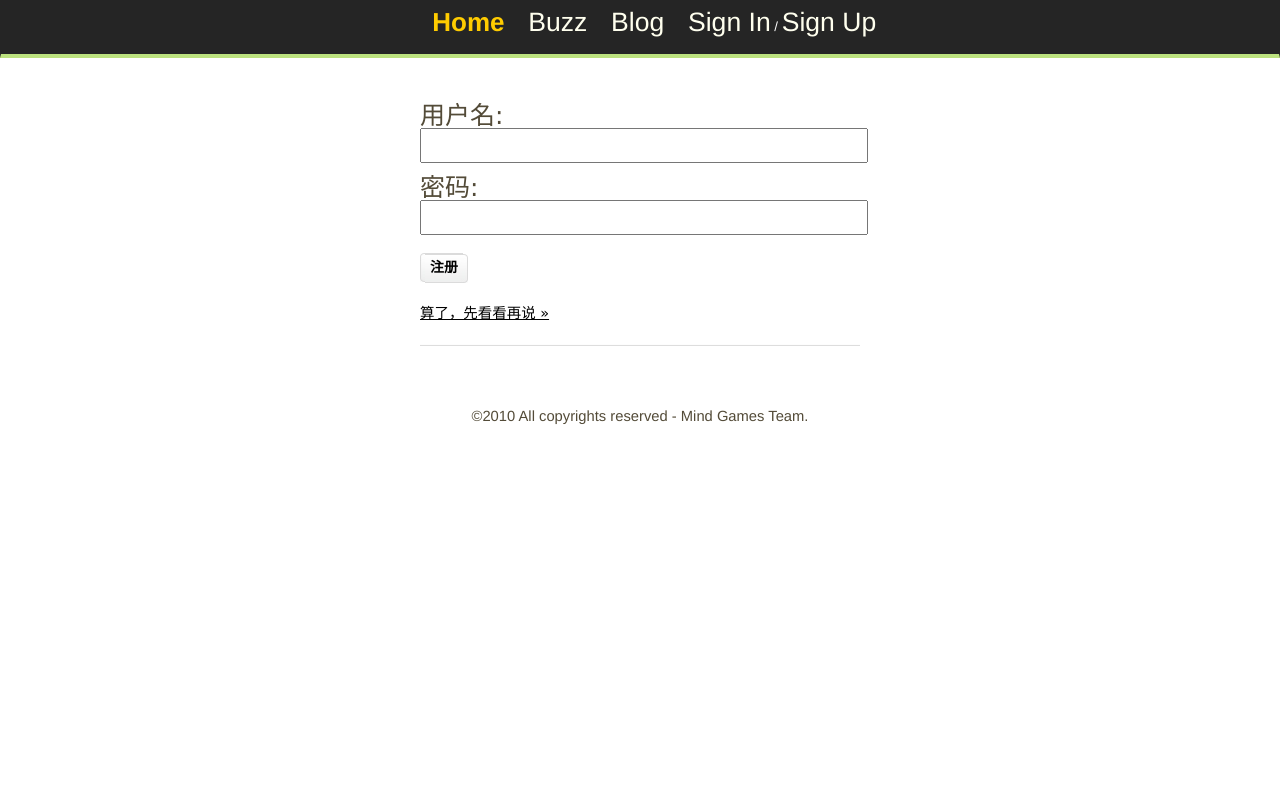
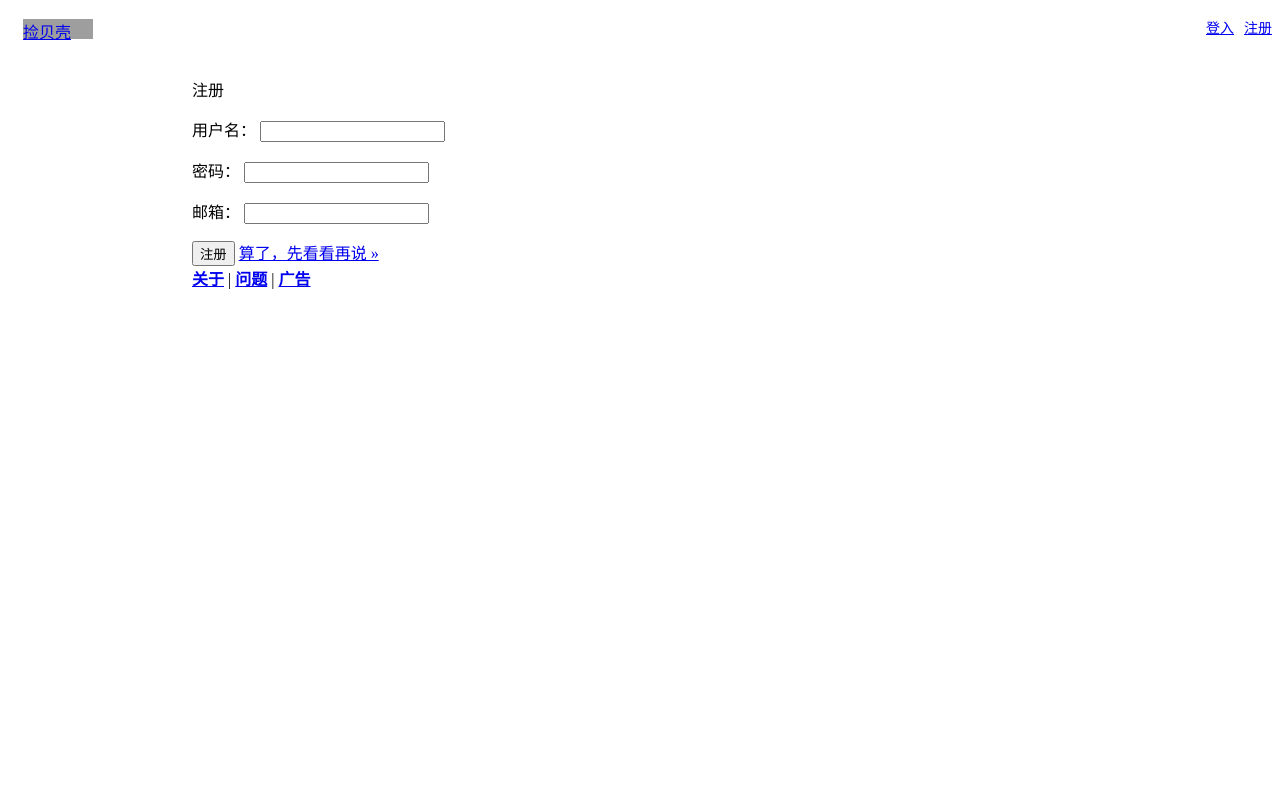
Before and after one commit to fay/tao, a Flask app: page /signup in a window 1280 px wide. Run offline with Flask 2, Linux system fonts and the light colour scheme; grey boxes are pictures that could not be loaded.

Commit message:
scaffolding, or skeleton

```diff
--- /dev/null
+++ b/static/css/style.css
@@ -0,0 +1,62 @@
+/*
+  Beike
+  desktop style
+*/
+
+#top {
+  height: 66px;
+  overflow: hidden;
+}
+
+#logo {
+  background-image: url("/static/img/logo.png");
+  width: 70px;
+  height: 20px;
+  float: left;
+  cursor: pointer;
+  margin-top: 11px;
+  margin-left: 15px;
+}
+
+#nav {
+  float: right;
+  text-align: right;
+  font-size: 14px;
+  line-height: 14px;
+  #color: #fff;
+}
+
+#nav ul {
+  list-style: none;
+}
+
+#nav ul li {
+  list-style: none;
+  float: left;
+  margin-left: 10px;
+}
+
+#search {
+	margin: 0px 200px 0px 120px;
+	text-align: left;
+	padding: 7px 0px 0px 0px;
+}
+
+#side {
+  position: absolute;
+  top: 77px;
+  width; 179px;
+  left: 8px;
+  bottom: 0;
+  border-left: 0 none;
+  height: auto;
+}
+
+#wrap {
+  position: absolute;
+  top: 77px;
+  left: 192px;
+  bottom: 0;
+  right: 0;
+  overflow: hidden;
+}
--- a/tao/templates/base.html
+++ b/tao/templates/base.html
@@ -1,41 +1,83 @@
 <!doctype html>
-<html>
+<html lang="zh-CN">
   <head>
-		<meta http-equiv="Content-type" content="text/html; charset=utf-8" />
-		<title>{% block title %}淘贝壳{% endblock %}</title>
-		<meta name="ROBOTS" content="ALL" />
-		<meta http-equiv="imagetoolbar" content="no" />
-		<meta name="MSSmartTagsPreventParsing" content="true" />
-		<meta name="Copyright" content="This site's design and contents Copyright (c) 2010 Mind Games Team" />
-		<meta name="keywords" content="淘宝,taobao,推荐,链接" />
-		<meta name="description" content="淘宝,taobao,推荐,链接" />
-		<link rel="shortcut icon" type="image/ico" href="/favicon.ico" />
-		<link href="/static/css/main.css" rel="stylesheet" type="text/css" media="screen" />
-		<link href="/static/css/button.css" rel="stylesheet" type="text/css" media="screen" />
-		<link rel="alternate" type="application/rss+xml" title="RSS feed" href="/feeds/latest/">
-		<script src="/static/js/jquery-1.4.2.min.js" type="text/javascript" charset="utf-8"></script>
-		{% block css %}{% endblock %}
+    <meta charset="UTF-8">
+    <meta content="True" name="HandHeldFriendly">
+    <title>{% block title %}捡贝壳{% endblock %}</title>
+    <link rel="stylesheet" type="text/css" media="screen" href="/static/css/style.css">
+    <link rel="shotcut icon" href="/favicon.ico">
+    <link rel="alternate" type="application/atom+xml" href="/index.xml">
+    <meta name="google-site-verification" content="">
   </head>
-	<body class="container">
-		<div class="header">
+  <body>
+    <div id="top">
+      <div id="top_main">
+        <div id="logo">
+          <a href="/" class="white">捡贝壳</a>
+        </div>
+        <div id="nav">
           <ul>
-			<li><a href="/"><strong>Home</strong></a></li>
-			<li><a href="/buzz">Buzz</a></li>
-	        <li><a href="/blog">Blog</a></li>
-			{%if session.username%}
-				<li>Welcome,{{session.username}} <a href="/logout">Logout</a></li>
-			{%else%}
-				<li><a href="/login">Sign In</a> / <a href="/signup">Sign Up</a></li>
-			{%endif%}
+            {% if session.username %}
+              <li>
+                <a href="/{{ session.username }}" class="white">{{ session.username }}</a>
+              </li>
+              <li>
+                <a href="/logout" class="white">登出</a>
+              </li>
+            {% else %}
+              <li>
+                <a href="/login" class="white">登入</a>
+              </li>
+              <li>
+                <a href="/signup" class="white">注册</a>
+              </li>
+            {% endif %}
           </ul>
         </div>
-		<div id="content" class="content">
-			<div class="page">
+        <!-- div id="search">
+          <form>
+            <input type="text" maxlength="40" class="search" name="q" id="q">
+            <input type="submit" class="super normal button" value="搜">
+          </form>
+        </div -->
+      </div>
+    </div>
+    <div id="side">
+      {% if session.username %}
+        <div class="box">
+          <div class="inner">
+            <div class="avatar">
+              <a href="/{{ session.username }}">
+                <img src="/static/images/missing.jpg" border="0">
+              </a>
+            </div>
+            <div class="meta">
+              <span class="bigger">
+                <a href="/{{ session.username }}">{{ session.username }}</a>
+              </span>
+              <span class="fade">ただいま</span>
+              <div class="sep5"></div>
+              <div class="stats">
+                收藏<span class="num"> 3</span>
+                买了<span class="num"> 14</span>
+                喜欢<span class="num"> 16</span>
+              </div>
+            </div>
+          </div>
+        </div>
+      {% endif %}
+    </div>
+    <div id="wrap">
+      <div id="main">
+        <div id="content">
           {% block content %}{% endblock %}
         </div>
       </div>
-		<div class="footer">
-			<p>&copy;2010 All copyrights reserved - Mind Games Team.</p>
+      <div id="foot">
+        <div id="foot_main">
+          <strong><a href="/about">关于</a></strong>  |  <strong><a href="/faq">问题</a></strong>  |  <strong><a href="/ad">广告</a></strong>
+        </div>
+      </div>
     </div>
   </body>
 </html>
--- a/tao/templates/signup.html
+++ b/tao/templates/signup.html
@@ -1,20 +1,29 @@
 {% extends "base.html" %}
-{%block css%}
-<link href="/static/css/login.css" rel="stylesheet" type="text/css" media="screen" />
-{%endblock%}
 {% block content %}
-  <div class="signup">
-    <form action="/signup" method="post" class="buttons">
-      <div class="error">{{error_email}}</div>
-      <div class="error">{{error_password}}</div>
-      <br/>
-      <label>用户名:</label>
-      <input type="text" name="username" />
-      <label>密码:</label>
-      <input type="password" name="password"/>
-      <strong><input type="submit" value="注册"/></strong>
-    </form>
-    <a href="/">算了，先看看再说 »</a>
-    <hr/>
+  <div class="box">
+    <div class="cell">
+      <span class="fade">注册</span>
+    </div>
+    <div class="inner">
+      <form class="user" action="/signup" method="post">
+        <p>
+          <label>用户名： </label>
+          <input type="text" name="username">
+          <span class="hint"></span>
+        </p>
+        <p>
+          <label>密码： </label>
+          <input type="password" name="password">
+          <span class="hint"></span>
+        </p>
+        <p>
+          <label>邮箱： </label>
+          <input type="text" name="email">
+          <span class="hint"></span>
+        </p>
+        <input class="go" type="submit" value="注册">
+        <a href="/">算了，先看看再说 »</a>
+      </form>
+    </div>
   </div>
 {% endblock %}
```
Also changed, not shown: tao/templates/add.html (+3 -8 lines), tao/templates/add_form.html (+9 -8 lines), tao/templates/error.html (+4 -7 lines), tao/templates/index.html (+14 -90 lines), tao/templates/login.html (+25 -15 lines). Lines whose indentation alone changed are shown as unchanged.
